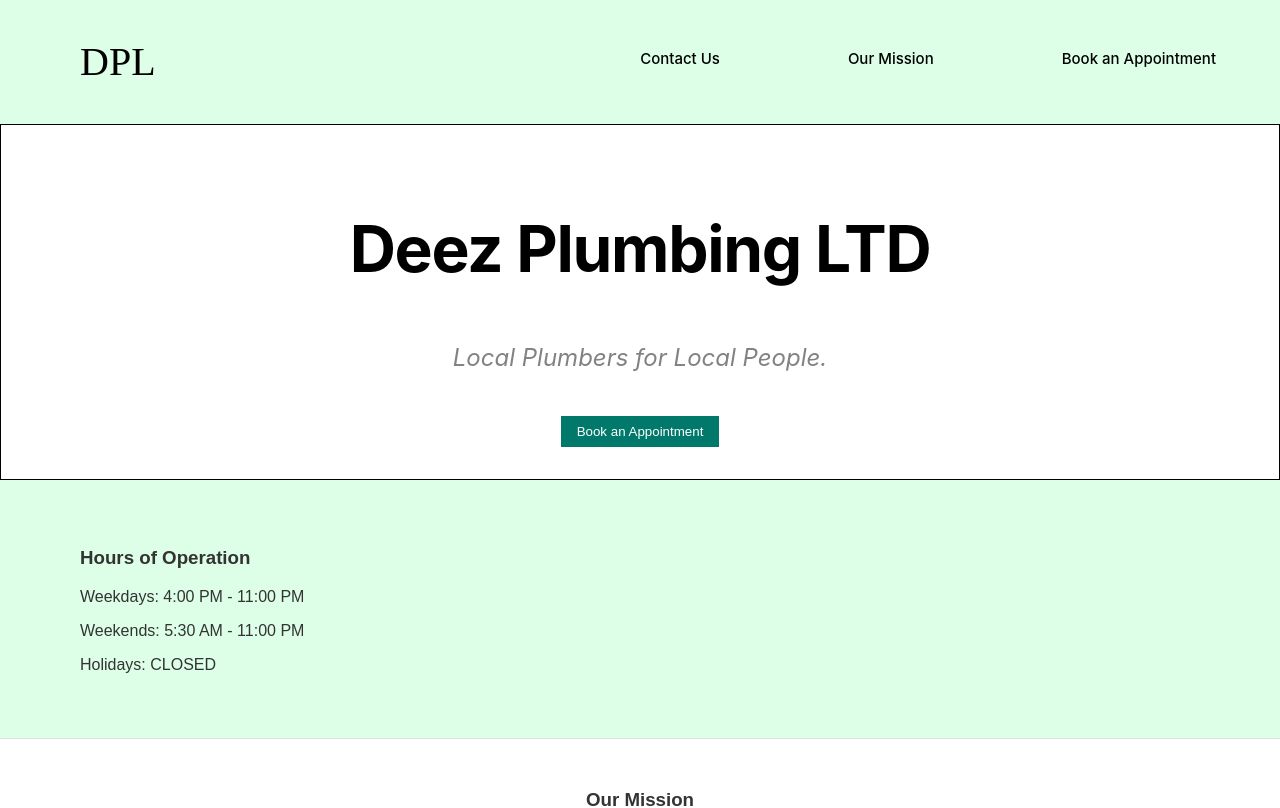
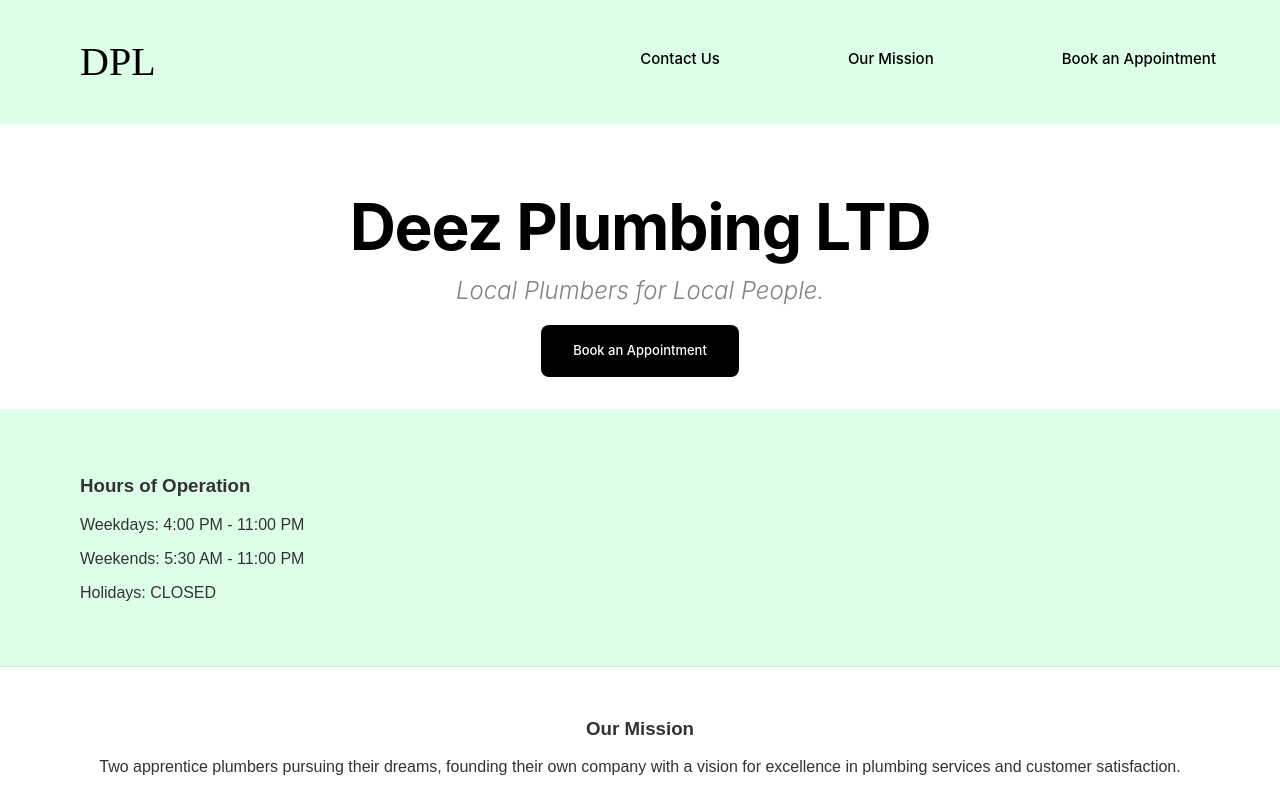
Before and after one commit to SargunKaura/Deez-Plumbing-Website, a React (Create React App) app in the folder deez-website/: page / in a window 1280 px wide. Shown: the top 808 px of the page. Built offline with nearby package versions, Linux system fonts and the light colour scheme.

Commit message:
worked on home page css elements

```diff
--- a/deez-website/src/App.css
+++ b/deez-website/src/App.css
@@ -117,7 +117,6 @@ body { margin: 0;
 .hero {
 
   padding: 2rem;
-  border: 1px solid black;
 }
 
 .hero h2 {
@@ -131,6 +130,7 @@ body { margin: 0;
   font-weight: 700;
   line-height: normal;
   letter-spacing: -1.28px;
+  margin: 2rem 0 0.5rem 0;
 }
 
 .hero p {
@@ -140,17 +140,25 @@ body { margin: 0;
   font-family: Inter;
   font-size: 24px;
   font-style: normal;
-  font-weight: 400;
+  font-weight: 350;
   line-height: 150%;
   font-style: italic;
+  margin: 0;
 }
 
 .appointment-button {margin-top: 1rem;
-    padding: 0.5rem 1rem;
-    background-color: #00796b;
+    padding: 1rem 2rem;
+    background-color: black;
     color: white;
     border: none;
+    border-radius: 0.5rem;
     cursor: pointer;
+
+    font-family: Inter;
+    font-size: 13px;
+    font-style: normal;
+    font-weight: 500;
+    line-height: 150%; /* 24px */
 }
 
 .hours-operation {
--- a/deez-website/src/components/Home.js
+++ b/deez-website/src/components/Home.js
@@ -31,7 +31,10 @@ function Home() {
         <section className="hero">
           <h2>Deez Plumbing LTD</h2>
           <p>Local Plumbers for Local People.</p>
+          <Link to="/BookAppointment">
           <button className="appointment-button">Book an Appointment</button>
+          </Link>
+
         </section>
 
         <section className="hours-operation">
```
